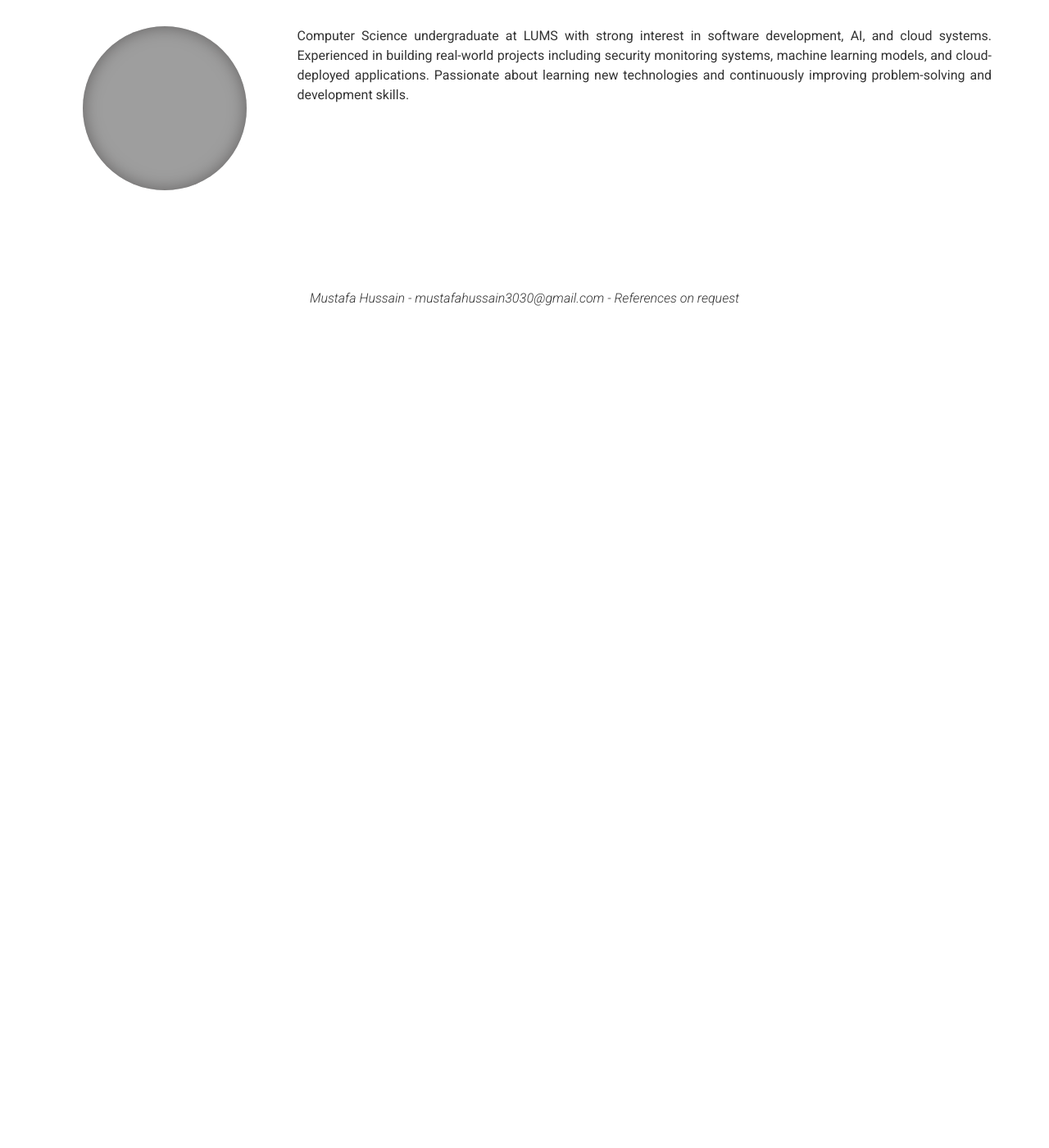
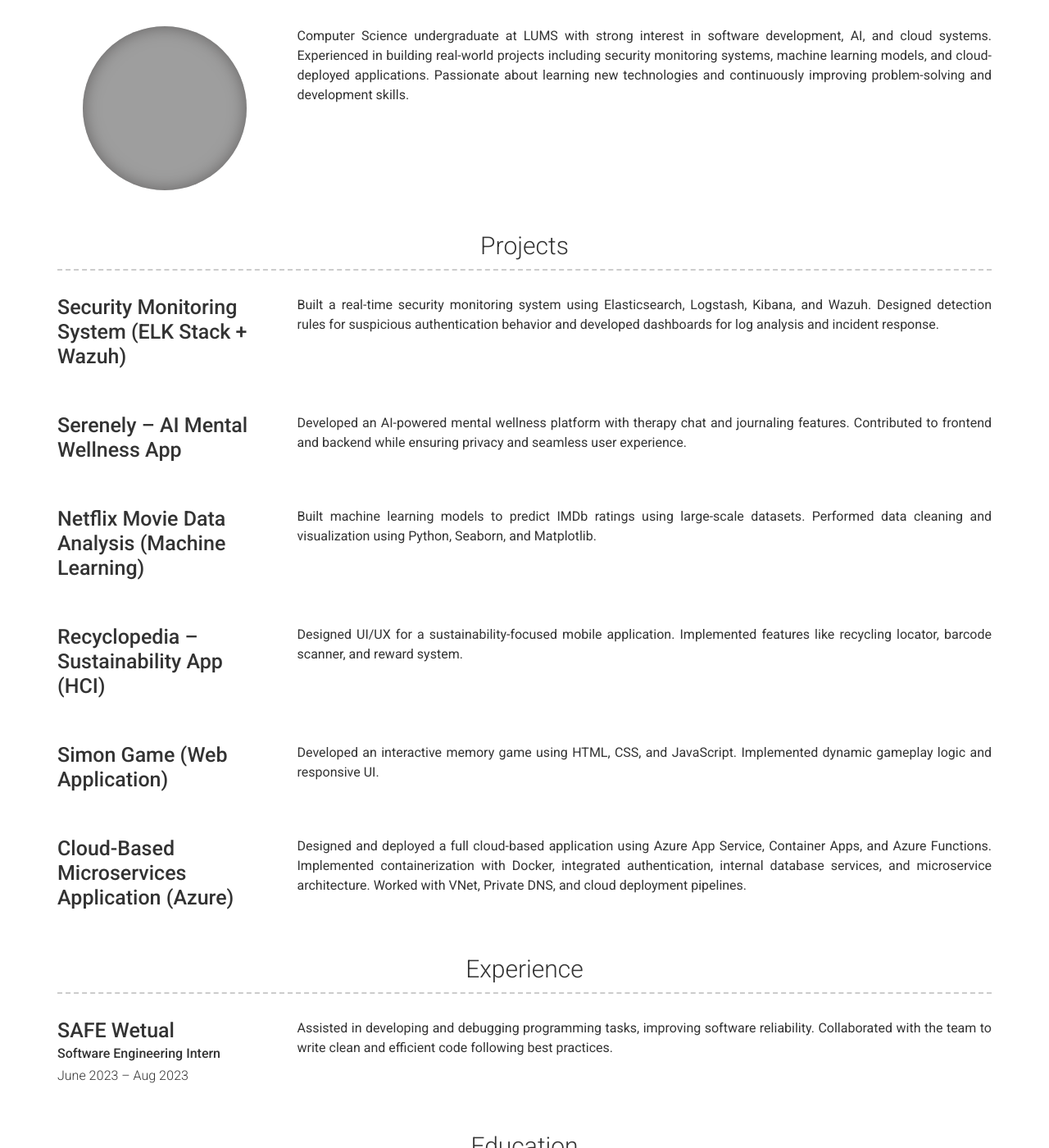
Before and after one commit to Mustafa-Hussain-source/Mustafa-Hussain.github.io, a Jekyll site: the page built from index.md, in a window 1280 px wide and 1400 px high, scrolled down 270 px. Shown: the whole window at 82% size. Built offline with Jekyll 4.4.1, drawn with Linux system fonts in a browser that asks for light colours; nearby versions of some CDN libraries; before the commit the page ends 900 px from its top, so only the background shows below that; some of the changed text lies outside the part shown; grey boxes are pictures that could not be loaded.

Commit message:
Modify _config.yml for versioning and layout changes
Updated configuration for personal info, content sections, and footer settings.

```diff
--- a/_config.yml
+++ b/_config.yml
@@ -1,3 +1,6 @@
+# Version (IMPORTANT - fixes rendering)
+version: 2
+
 # Personal info
 name: Mustafa Hussain
 title: Computer Science Student
@@ -15,12 +18,12 @@ about_content: |
   Experienced in building real-world projects including security monitoring systems, machine learning models, and cloud-deployed applications.
   Passionate about learning new technologies and continuously improving problem-solving and development skills.
 
+# Content Sections
 content:
 
   - title: Projects
     layout: list
     content:
-
       - layout: left
         title: Security Monitoring System (ELK Stack + Wazuh)
         description: |
@@ -61,7 +64,7 @@ content:
   - title: Experience
     layout: list
     content:
-      - layout: right
+      - layout: left
         title: SAFE Wetual
         sub_title: Software Engineering Intern
         caption: June 2023 – Aug 2023
@@ -72,7 +75,7 @@ content:
   - title: Education
     layout: list
     content:
-      - layout: top-right
+      - layout: left
         title: Lahore University of Management Sciences (LUMS)
         sub_title: BS Computer Science
         caption: 2022 – 2026
@@ -82,11 +85,11 @@ content:
   - title: Skills
     layout: text
     content: |
-      **Programming:** C++, Python, C, JavaScript
-      **Web Development:** HTML, CSS, React
-      **Databases:** SQL
-      **Cloud & Tools:** Docker, Azure (App Service, Container Apps, Functions), Elasticsearch, Kibana, Wazuh
-      **Concepts:** Data Structures, Algorithms, Machine Learning, Cloud Computing
+      Programming: C++, Python, C, JavaScript
+      Web Development: HTML, CSS, React
+      Databases: SQL
+      Cloud & Tools: Docker, Azure (App Service, Container Apps, Functions), Elasticsearch, Kibana, Wazuh
+      Concepts: Data Structures, Algorithms, Machine Learning, Cloud Computing
 
   - title: Achievements & Activities
     layout: text
@@ -96,11 +99,11 @@ content:
       - Volunteer & Coach at YLCSS
       - Organized tournaments and training sessions under Balochistan Scrabble Association
 
-# Footer
-footer_show_references: true
+# Footer (FIXED)
+footer_show_references: false
 
 # Build settings
 remote_theme: sproogen/modern-resume-theme
 
 plugins:
- - jekyll-seo-tag
+  - jekyll-seo-tag
```
